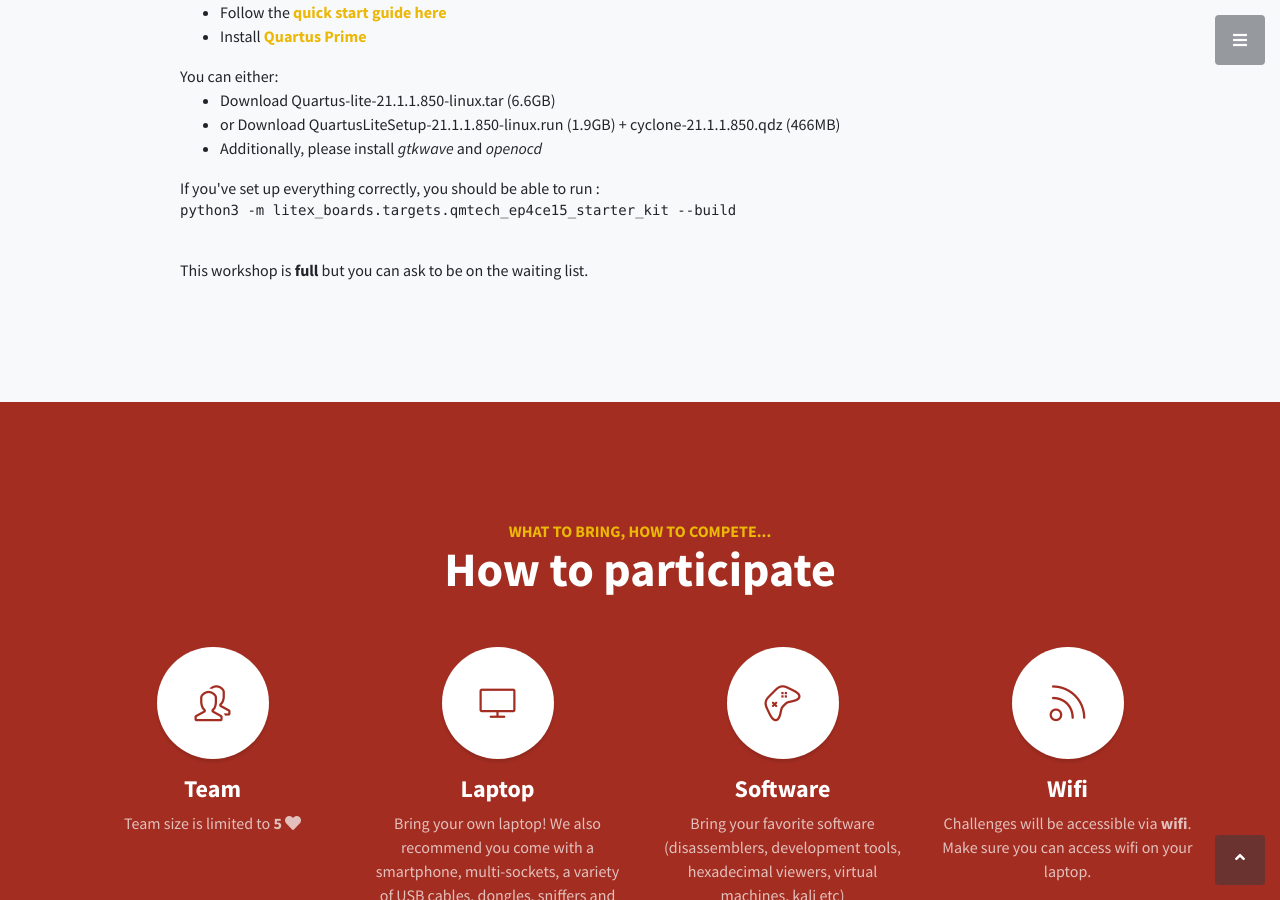
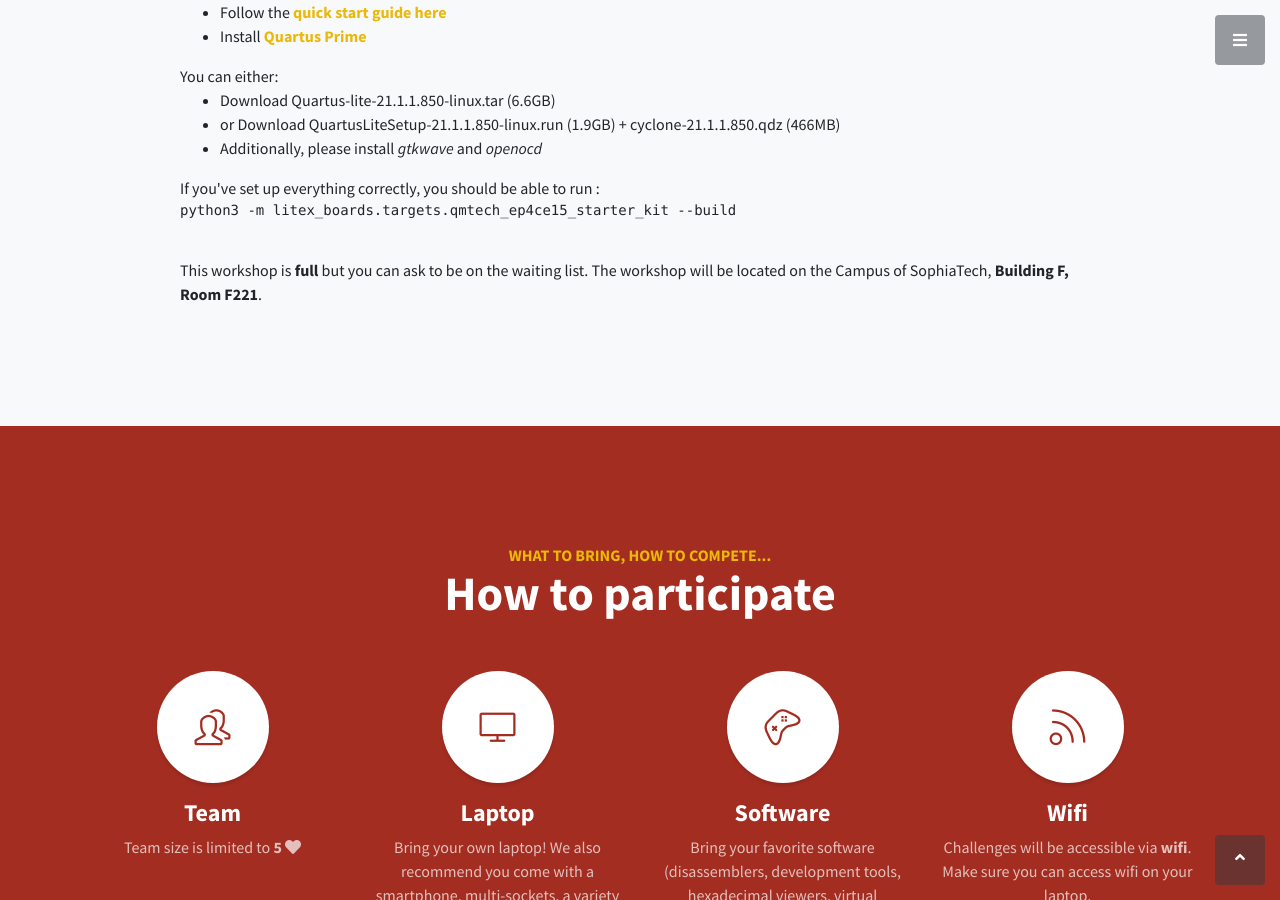
Before and after one commit to ph0wn/ph0wn.github.io, a Jekyll site: the page built from index.html, in a window 1280 px wide and 900 px high, scrolled down 4161 px. Built offline with Jekyll 4.4.1, drawn with Linux system fonts in a browser that asks for light colours.

Commit message:
room for FPGA workshop

```diff
--- a/index.html
+++ b/index.html
@@ -147,6 +147,7 @@ python3 -m litex_boards.targets.qmtech_ep4ce15_starter_kit --build
 	     </pre>
 
      This workshop is <b>full</b> but you can ask to be on the waiting list.
+     The workshop will be located on the Campus of SophiaTech, <b>Building F, Room F221</b>.
 
 	     </div>
 	 </div>
```
